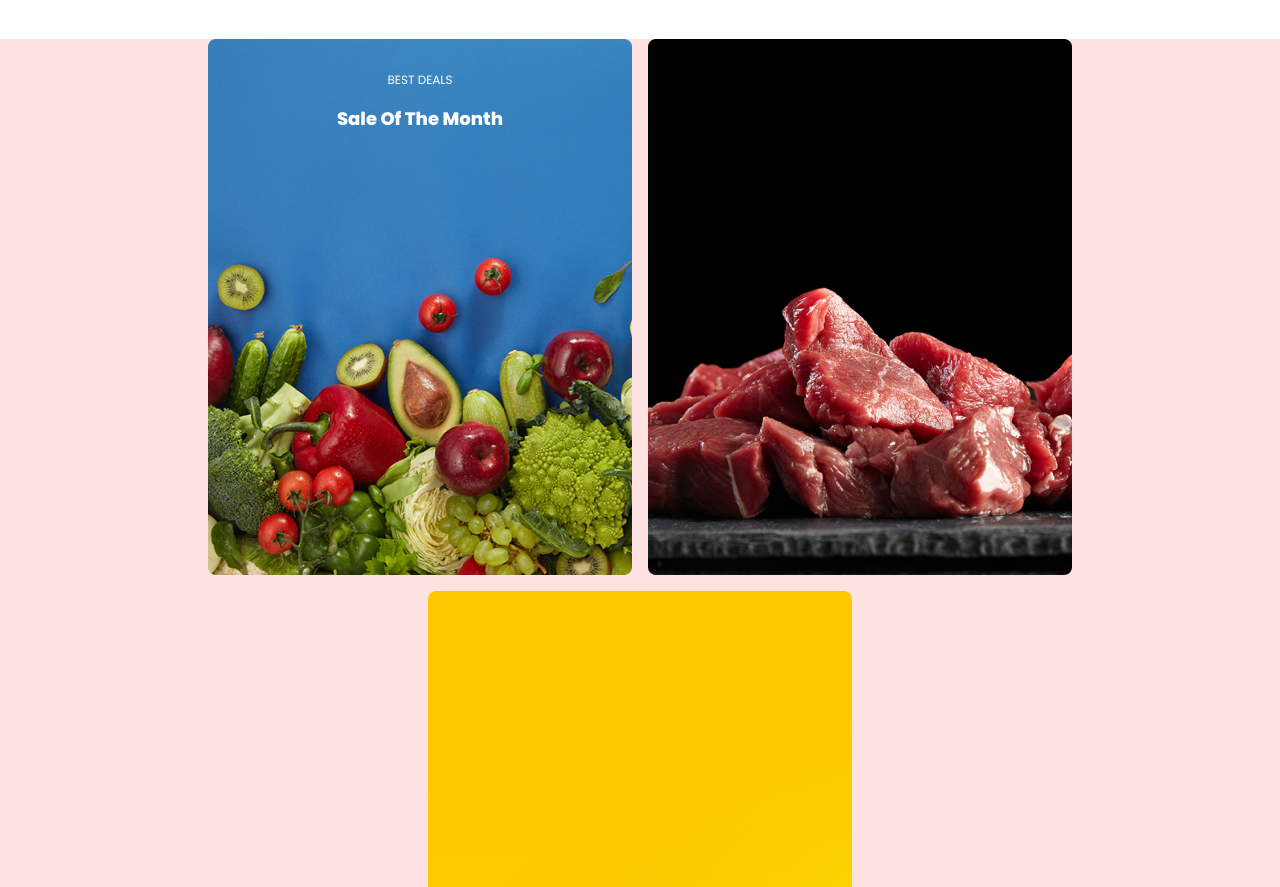
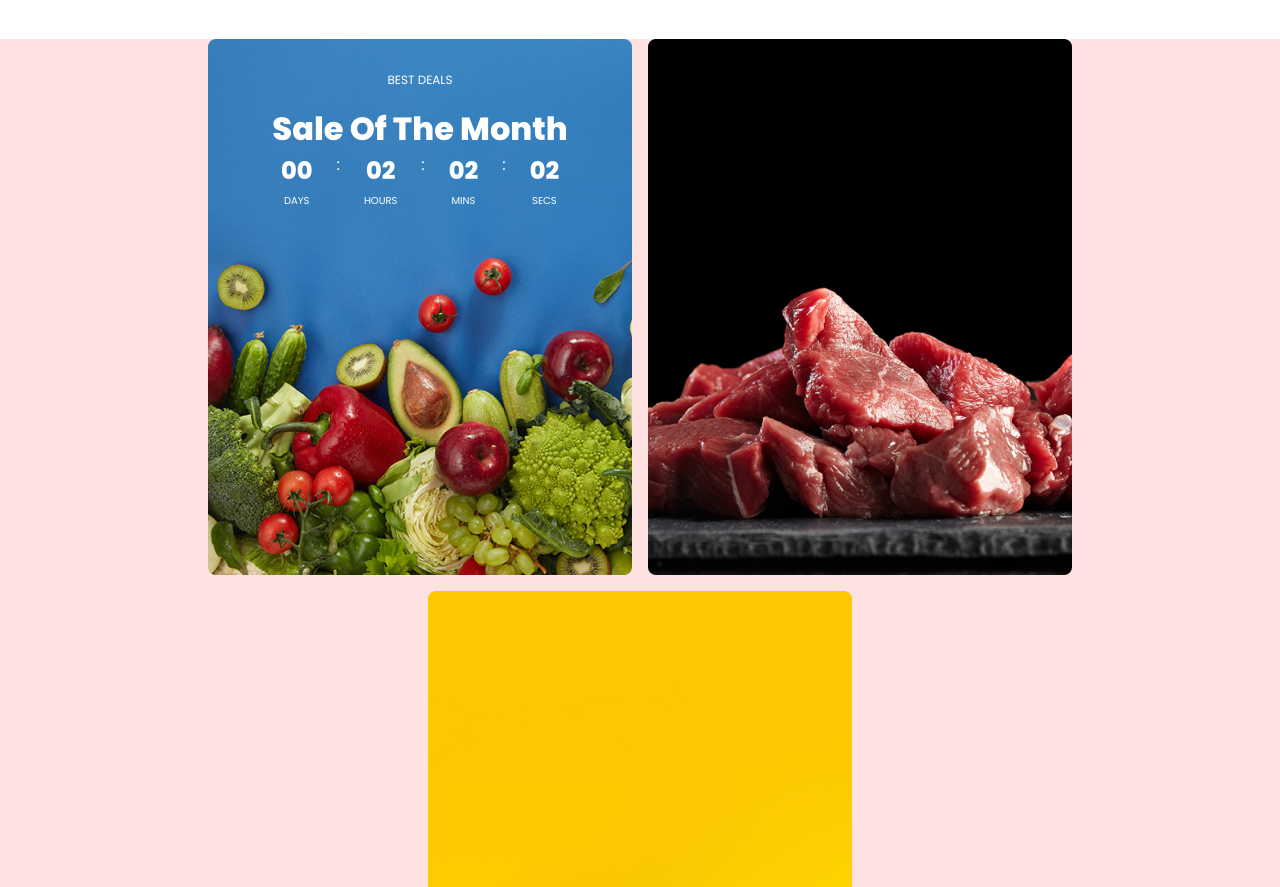
Before and after one commit to KodeNinj/Ecobazar, a Next.js app: page / in a window 1280 px wide. Shown: the part 2923-3810 px from the top of the page. Built offline with nearby package versions, Linux system fonts and the light colour scheme.

Commit message:
added text to card

```diff
--- a/src/app/globals.css
+++ b/src/app/globals.css
@@ -90,17 +90,11 @@ body {
 .hide {
 	display: none;
 }
-/* @layer components {
-	.btn_secondary {
-		@apply px-10 py-2 border-2  rounded-sm border-[var(--grey)];
+@layer components {
+	.cardTime {
+		@apply flex gap-1 flex-col text-center font-bold text-[24px];
 	}
-	.btn_primary {
-		@apply px-24 py-3 border-2  rounded-sm  cursor-pointer bg-[var(--mainblack)] text-[var(--grey)];
+	.cardTime span {
+		@apply font-normal text-[10px];
 	}
-	.li {
-		@apply text-[var(--sndblack)] transition-all ease-in cursor-pointer;
-	}
-	.li:hover {
-		@apply text-[var(--mainblack)] transition-all ease-in;
-	}
-} */
+}
--- a/src/components/BannerCards/index.tsx
+++ b/src/components/BannerCards/index.tsx
@@ -13,8 +13,25 @@ const BannerCards = () => {
 					<div className="subtext text-[12px] uppercase mb-[16px]">
 						Best Deals
 					</div>
-					<div className="mainHeader text-[18px] capitalize font-bold">
+					<div className="mainHeader text-[32px] capitalize font-bold">
 						Sale of the Month
+					</div>
+					<div className="time flex items-top justify-center gap-6 text-[16px] ">
+						<p className="cardTime">
+							00 <span>DAYS</span>
+						</p>
+						<p>:</p>
+						<p className="cardTime">
+							02 <span>HOURS</span>
+						</p>
+						<p>:</p>
+						<p className="cardTime">
+							02 <span>MINS</span>
+						</p>
+						<p>:</p>
+						<p className="cardTime">
+							02 <span>SECS</span>
+						</p>
 					</div>
 				</div>
 			</div>
```
